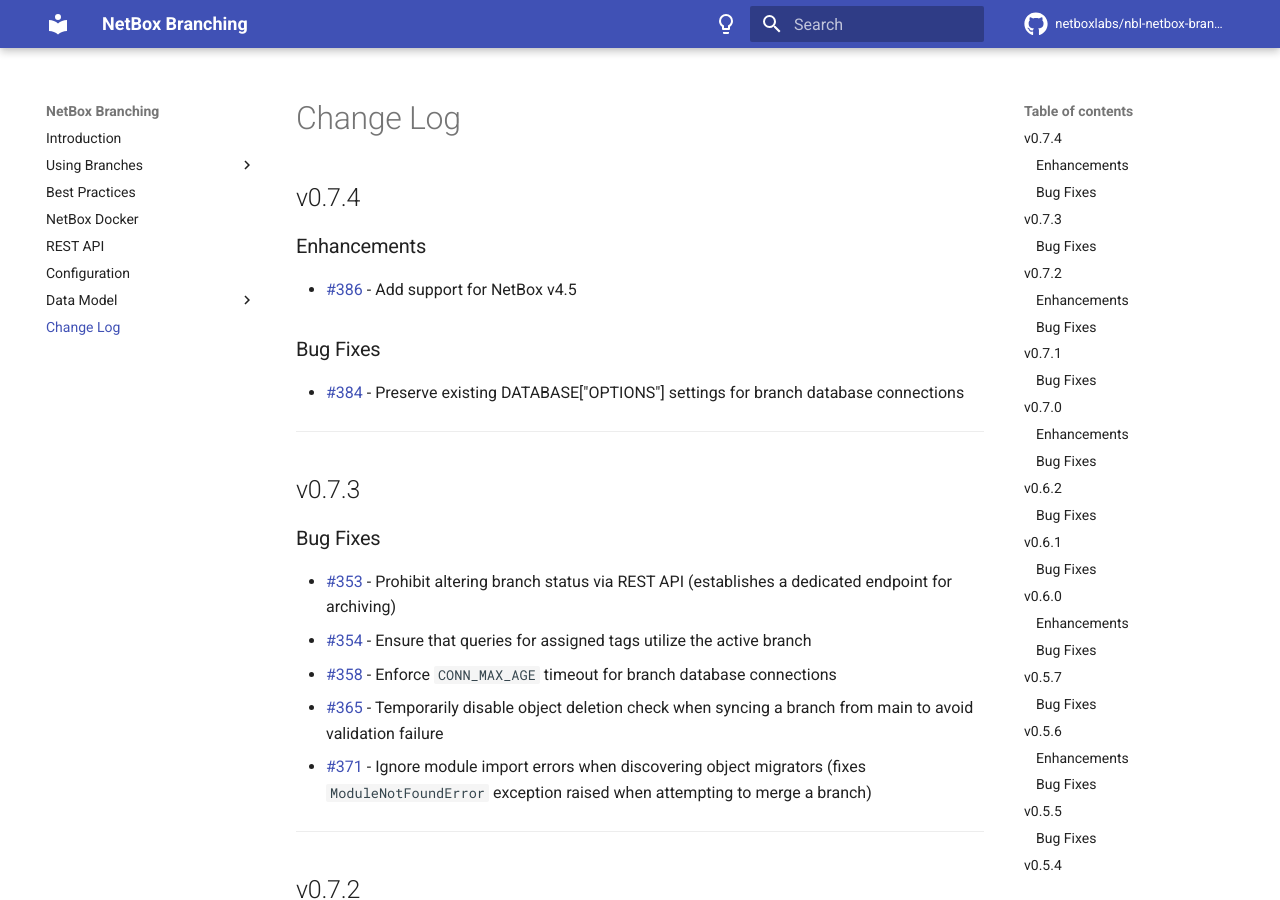
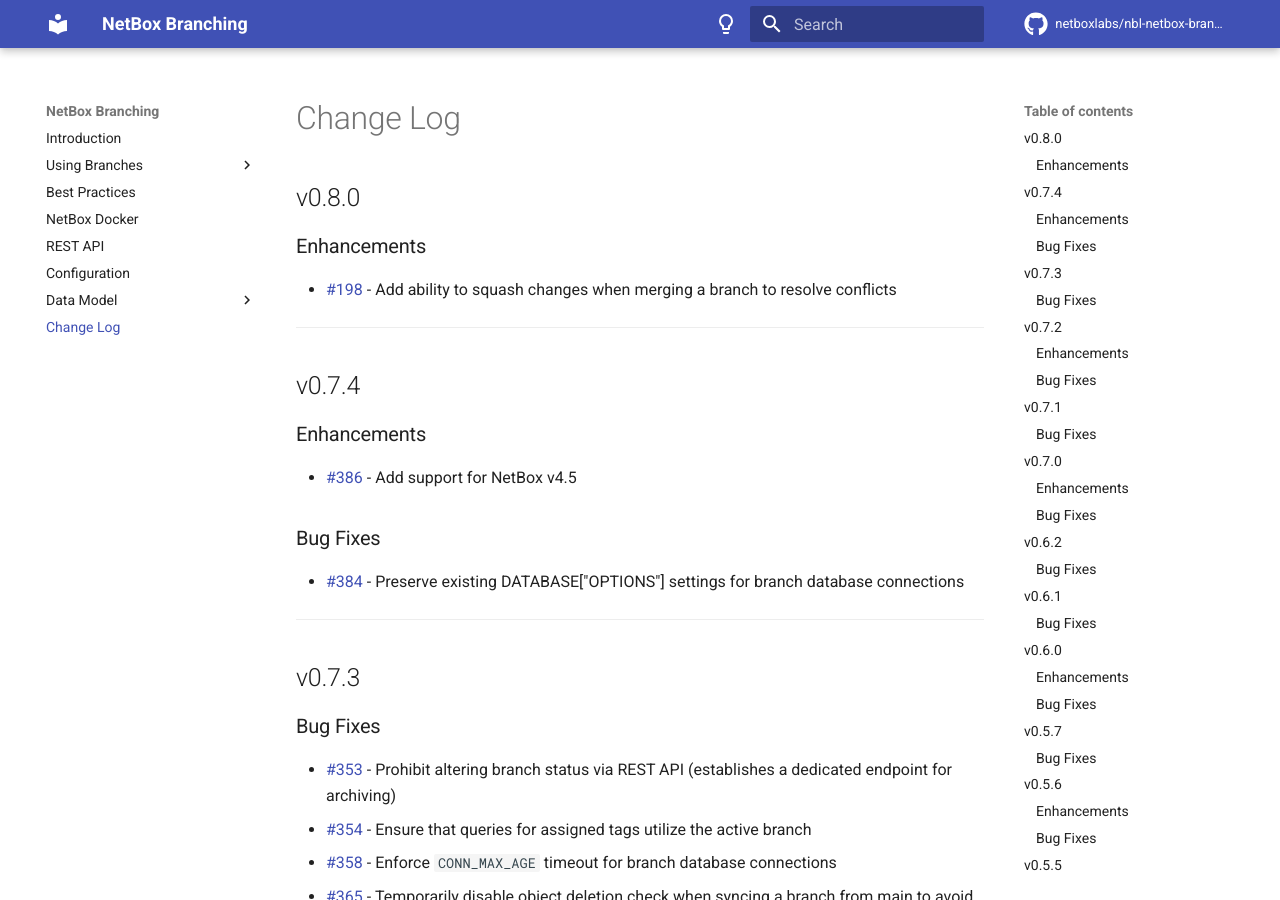
Before and after one commit to netboxlabs/netbox-branching, an MkDocs documentation site: the page built from docs/changelog.md, in a window 1280 px wide and 900 px high. Built offline with MkDocs 1.6.1 and Material for MkDocs 9.7.7, drawn with Linux system fonts in a browser that asks for light colours; comment, search, counter and statistics services are not loaded.

Commit message:
Release v0.8.0 (#393)

```diff
--- a/docs/changelog.md
+++ b/docs/changelog.md
@@ -1,4 +1,12 @@
 # Change Log
+
+## v0.8.0
+
+### Enhancements
+
+* [#198](https://github.com/netboxlabs/netbox-branching/issues/198) - Add ability to squash changes when merging a branch to resolve conflicts
+
+---
 
 ## v0.7.4
 
--- a/netbox_branching/__init__.py
+++ b/netbox_branching/__init__.py
@@ -12,7 +12,7 @@
     name = 'netbox_branching'
     verbose_name = 'NetBox Branching'
     description = 'A git-like branching implementation for NetBox'
-    version = '0.7.4'
+    version = '0.8.0'
     base_url = 'branching'
     min_version = '4.4.1'
     max_version = '4.5.99'
--- a/pyproject.toml
+++ b/pyproject.toml
@@ -1,6 +1,6 @@
 [project]
 name = "netboxlabs-netbox-branching"
-version = "0.7.4"
+version = "0.8.0"
 description = "A git-like branching implementation for NetBox"
 readme = "README.md"
 requires-python = ">=3.10"
```
